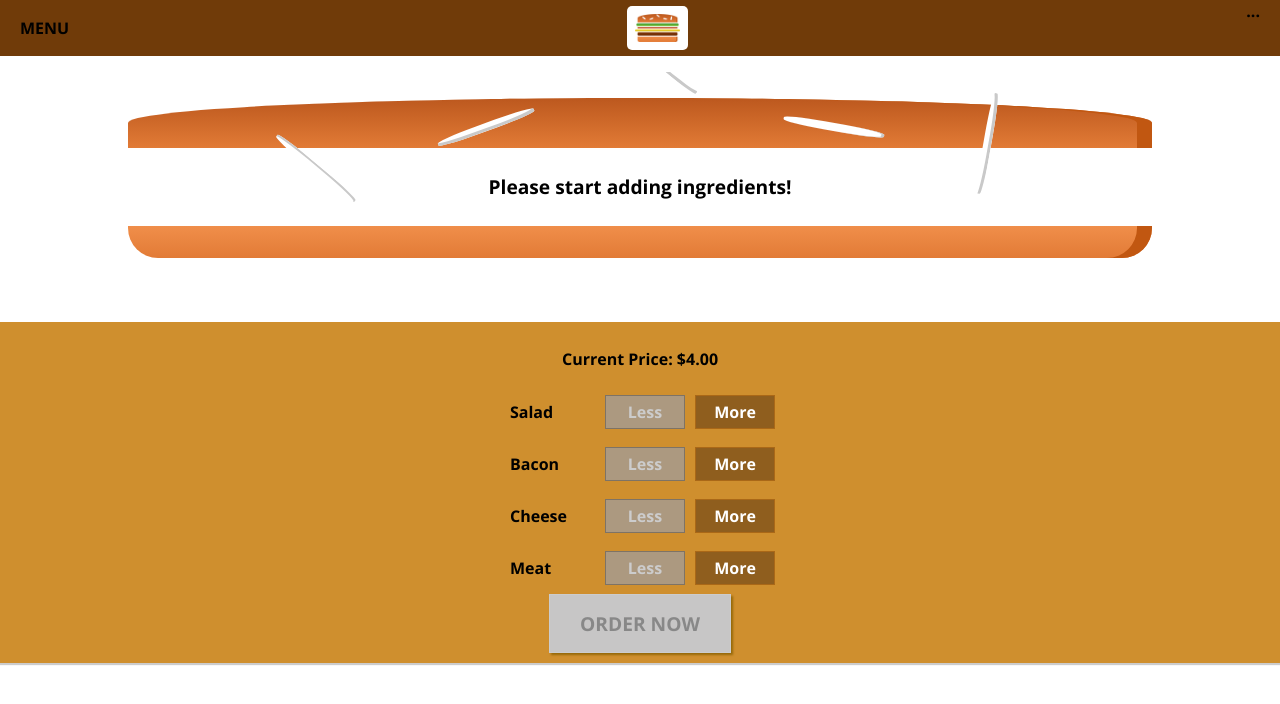
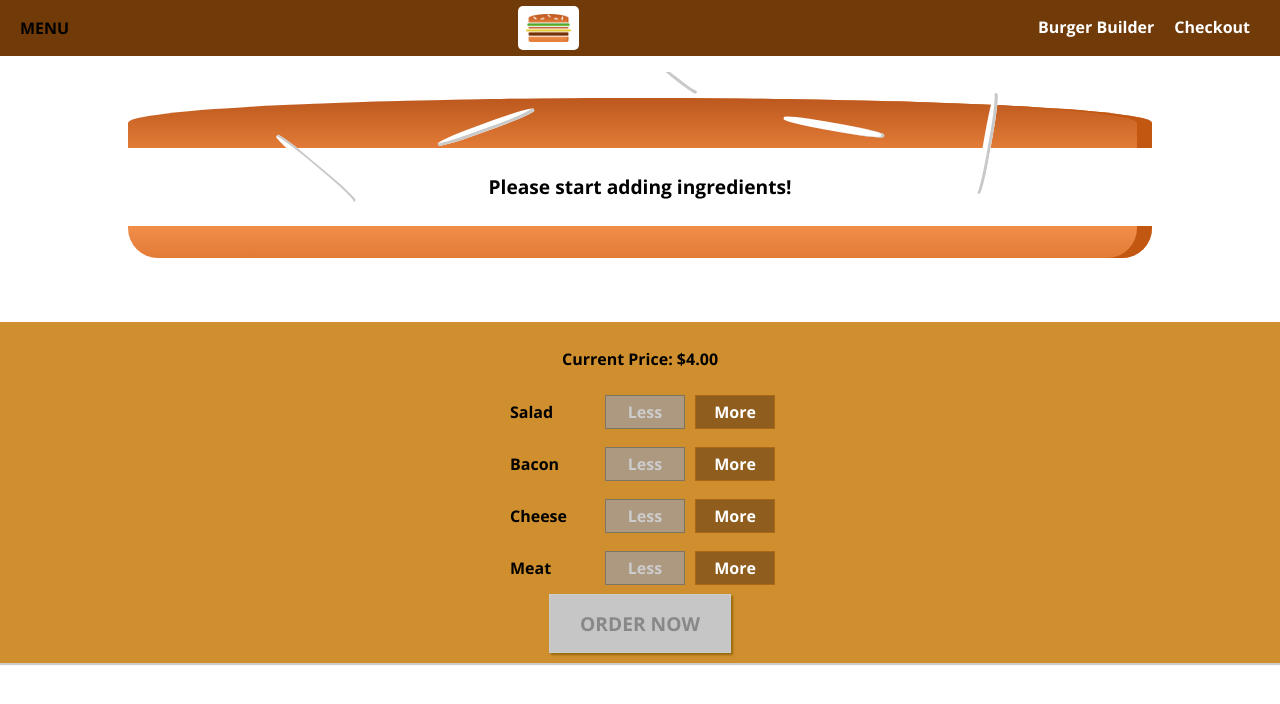
Before and after one commit to acparkgh/BurgerBuilder, a React app: page / in a window 1280 px wide. Shown: the top 704 px of the page. Built offline with nearby package versions, Linux system fonts and the light colour scheme.

Commit message:
added NavigationItem(s) components

```diff
--- /dev/null
+++ b/src/components/Navigation/NavigationItems/NavigationItem/NavigationItem.css
@@ -0,0 +1,25 @@
+.NavigationItem {
+  margin: 0;
+  box-sizing: border-box;
+  display: flex;
+  height: 100%;
+  align-items: center;
+}
+
+.NavigationItem a {
+  color: white;
+  text-decoration: none;
+  height: 100%;
+  padding: 16px 10px;
+  border-bottom: 4px solid transparent;
+  box-sizing: border-box;
+  display: block;
+}
+
+.NavigationItem a:hover,
+.NavigationItem a:active,
+.NavigationItem a:active {
+  background-color: #8F5C2C;
+  border-bottom: 4px solid #40A4C8;
+  color: white;
+}
--- /dev/null
+++ b/src/components/Navigation/NavigationItems/NavigationItem/NavigationItem.js
@@ -0,0 +1,12 @@
+import React from 'react';
+import classes from './NavigationItem.css';
+
+const navigationItem = (props) => (
+  <li className={classes.NavigationItem} >
+    <a href={props.link} className={props.active ? classes.active : null} >
+      {props.children}
+    </a>
+  </li>
+);
+
+export default navigationItem;
--- /dev/null
+++ b/src/components/Navigation/NavigationItems/NavigationItems.css
@@ -0,0 +1,8 @@
+.NavigationItems {
+  margin: 0;
+  padding: 0;
+  list-style: none;
+  display: flex;
+  align-items: center;
+  height: 100%;
+}
--- /dev/null
+++ b/src/components/Navigation/NavigationItems/NavigationItems.js
@@ -0,0 +1,12 @@
+import React from 'react';
+import classes from './NavigationItems.css';
+import NavigationItem from './NavigationItem/NavigationItem';
+
+const navigationItems = (props) => (
+  <ul className={classes.NavigationItems} >
+    <NavigationItem link="/" active >Burger Builder</NavigationItem>
+    <NavigationItem link="/" >Checkout</NavigationItem>
+  </ul>
+);
+
+export default navigationItems;
--- a/src/components/Navigation/Toolbar/Toolbar.js
+++ b/src/components/Navigation/Toolbar/Toolbar.js
@@ -1,13 +1,16 @@
 import React from 'react';
 import classes from './Toolbar.css';
 import Logo from '../../Logo/Logo';
+import NavigationItems from '../NavigationItems/NavigationItems';
 
 const toolbar = (props) => (
   <header className={classes.Toolbar} >
 
     <div>MENU</div>
     <Logo />
-    <nav>...</nav>
+    <nav>
+      <NavigationItems />
+    </nav>
 
   </header>
 );
```
